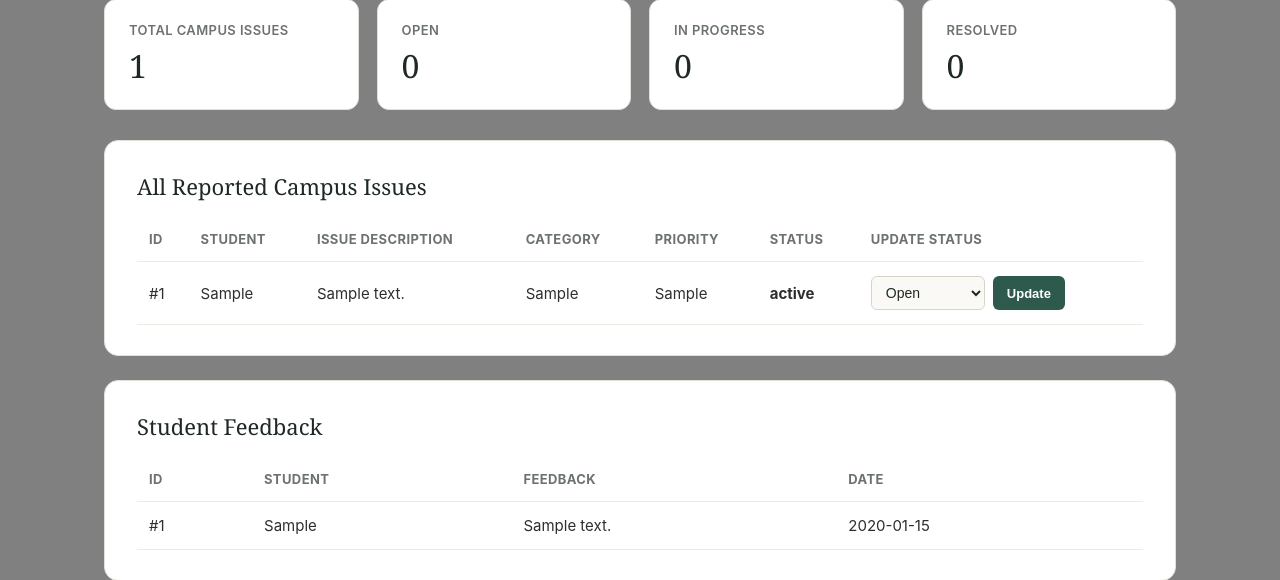
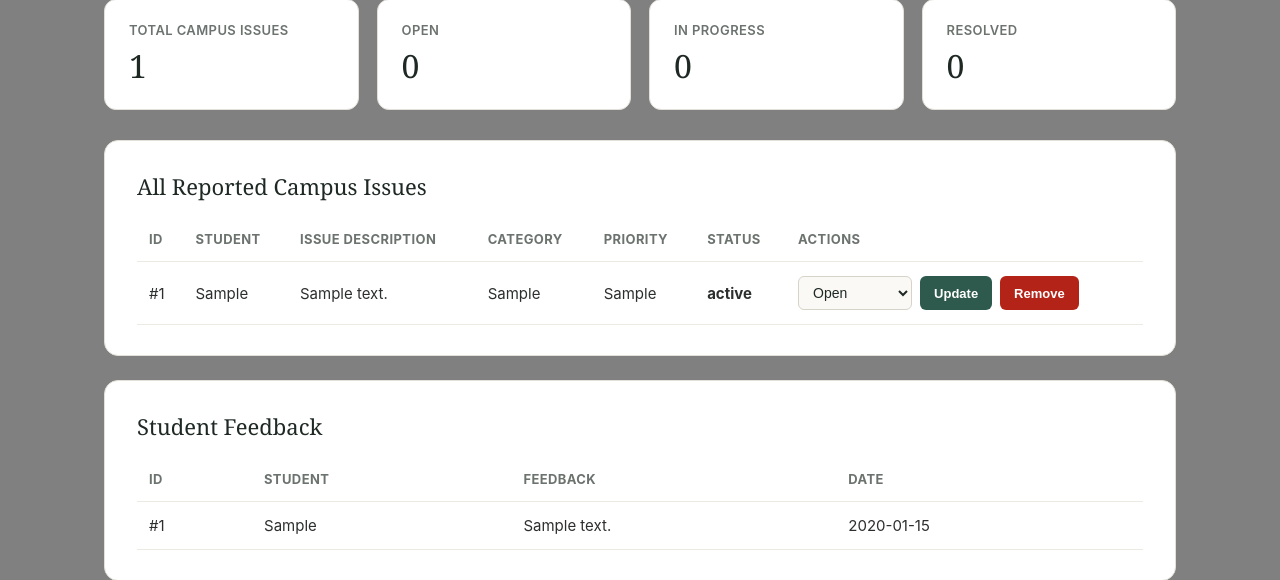
Before and after one commit to Ayushjaiswal001/s-campus-care, a Flask app: page /admin in a window 1280 px wide. Shown: the part 109-689 px from the top of the page. Run offline with Flask 3, Linux system fonts and the light colour scheme; the visitor is signed in with stand-in values (Sample User, id 1); tables that the repository leaves empty hold one stand-in row (values such as "Sample post").

Commit message:
Add admin complaint removal action

```diff
--- a/app.py
+++ b/app.py
@@ -264,6 +264,20 @@ def update_issue(issue_id):
     return redirect(url_for('admin_panel'))
 
 
+@app.route('/delete_issue/<int:issue_id>', methods=['POST'])
+def delete_issue(issue_id):
+    if session.get('role') != 'admin':
+        return redirect(url_for('login'))
+
+    conn = get_db_connection()
+    try:
+        conn.execute("DELETE FROM issues WHERE id=?", (issue_id,))
+        conn.commit()
+    finally:
+        conn.close()
+    return redirect(url_for('admin_panel'))
+
+
 @app.route('/logout')
 def logout():
     session.clear()
--- a/templates/admin.html
+++ b/templates/admin.html
@@ -103,6 +103,17 @@
             cursor: pointer;
         }
         .btn-update:hover { background-color: #23473c; }
+        .btn-remove {
+            background-color: #b42318;
+            color: #ffffff;
+            border: none;
+            padding: 8px 14px;
+            border-radius: 6px;
+            font-size: 13px;
+            font-weight: 600;
+            cursor: pointer;
+        }
+        .btn-remove:hover { background-color: #8f1c13; }
         @media (max-width: 720px) { .stats-grid { grid-template-columns: repeat(2, 1fr); } }
     </style>
 </head>
@@ -145,7 +156,7 @@
                     <th>Category</th>
                     <th>Priority</th>
                     <th>Status</th>
-                    <th>Update Status</th>
+                    <th>Actions</th>
                 </tr>
                 {% for issue in issues %}
                 <tr>
@@ -163,6 +174,13 @@
                                 <option value="Resolved" {% if issue[5]=='Resolved' %}selected{% endif %}>Resolved</option>
                             </select>
                             <button type="submit" class="btn-update">Update</button>
+                            <button
+                                type="submit"
+                                class="btn-remove"
+                                formaction="{{ url_for('delete_issue', issue_id=issue[0]) }}"
+                                formmethod="POST"
+                                onclick="return confirm('Remove this complaint permanently?')"
+                            >Remove</button>
                         </form>
                     </td>
                 </tr>
```
Also changed, not shown: README.md.
